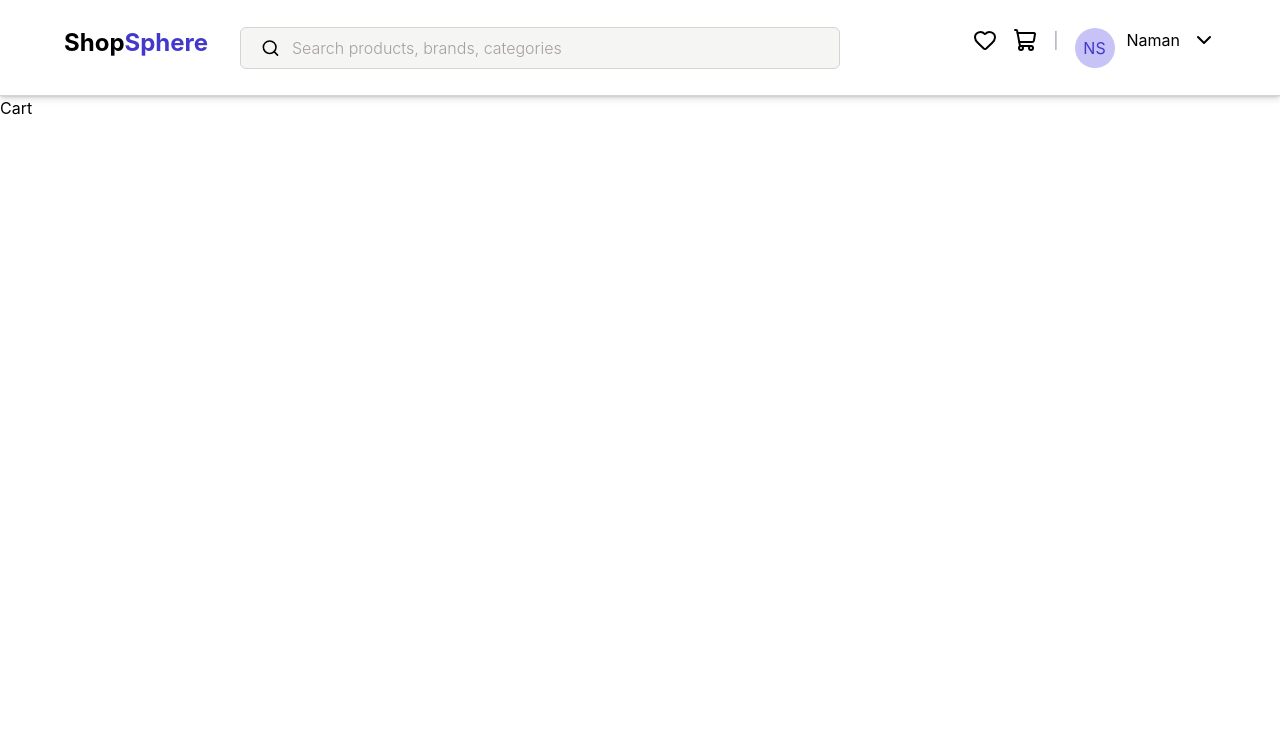
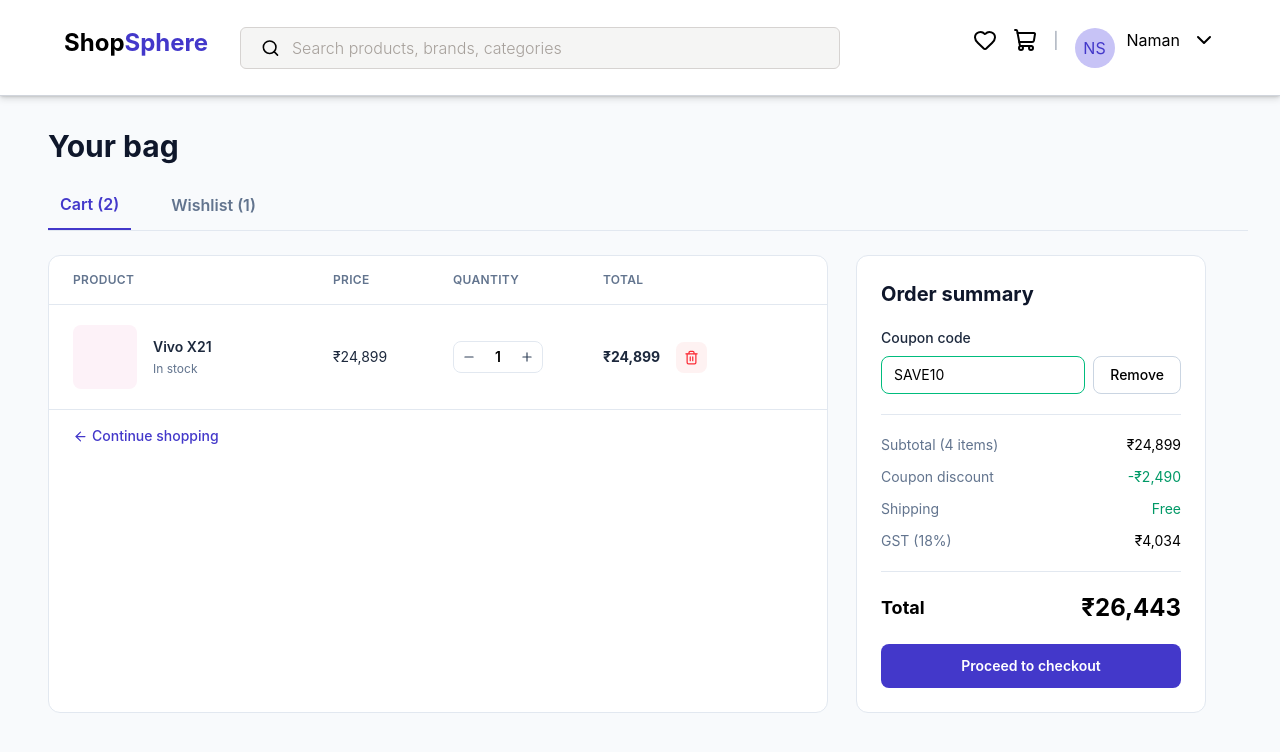
Before and after one commit to NamanShrivastava1/React-Topics, a React (Vite) app in the folder Task/: page /cart in a window 1280 px wide. Shown: the top 752 px of the page. Built offline with nearby package versions, Linux system fonts and the light colour scheme.

Commit message:
feat: update routing for ProductDetail and enhance Cart component with wishlist functionality

```diff
--- a/Task/src/App/app.routes.jsx
+++ b/Task/src/App/app.routes.jsx
@@ -31,7 +31,7 @@ export const routes = createBrowserRouter([
         element: <Cart />,
       },
       {
-        path: "/productDetail/:id",
+        path: "/productDetail",
         element: <ProductDetail />,
       },
     ],
--- a/Task/src/pages/Cart.jsx
+++ b/Task/src/pages/Cart.jsx
@@ -1,9 +1,256 @@
-// import React from 'react'
+import { Minus, Plus, Trash2, ArrowLeft } from "lucide-react";
+import { useState } from "react";
+import { Link } from "react-router";
+
+const cartItems = [
+  {
+    id: 1,
+    name: "Vivo X21",
+    price: 24899,
+    quantity: 1,
+    stock: "In stock",
+    bg: "#fdf2f8",
+  },
+];
+const wishlistItems = [
+  {
+    id: 4,
+    name: "Samsung Galaxy S24",
+    price: 74999,
+    stock: "In stock",
+    bg: "#f1f5f9",
+  },
+];
 
 const Cart = () => {
+  const [showWishlist, setShowWishlist] = useState(false);
+
+  const subtotal = cartItems.reduce(
+    (total, item) => total + item.price * item.quantity,
+    0,
+  );
+
+  const discount = Math.round(subtotal * 0.1);
+  const gst = Math.round((subtotal - discount) * 0.18);
+  const total = subtotal - discount + gst;
+
   return (
-    <div>Cart</div>
-  )
-}
+    <main className="min-h-[calc(100vh-6rem)] bg-slate-50 px-12 py-8">
+      <div className="mx-auto w-300">
+        <h1 className="mb-7 text-3xl font-bold text-slate-900">Your bag</h1>
 
-export default Cart
+        <div className="mb-6 flex gap-7 border-b border-slate-200">
+          <button
+            onClick={() => setShowWishlist(false)}
+            className={`pb-3 px-3 text-base font-semibold ${
+              !showWishlist ? "border-b-2 text-[#4338ca]" : "text-slate-500"
+            }`}
+            style={!showWishlist ? { borderColor: "#4338ca" } : {}}
+          >
+            Cart ({cartItems.length + 1})
+          </button>
+
+          <button
+            onClick={() => setShowWishlist(true)}
+            className={`pb-3 px-3 text-base font-semibold ${
+              showWishlist ? "border-b-2 text-[#4338ca]" : "text-slate-500"
+            }`}
+            style={showWishlist ? { borderColor: "#4338ca" } : {}}
+          >
+            Wishlist ({wishlistItems.length})
+          </button>
+        </div>
+        {!showWishlist && (
+          <div className="flex gap-7">
+            <div className="w-195 overflow-hidden rounded-xl border border-slate-200 bg-white">
+              <div className="grid grid-cols-[260px_120px_150px_1fr] border-b border-slate-200 px-6 py-4 text-xs font-semibold uppercase tracking-wide text-slate-500">
+                <span>Product</span>
+                <span>Price</span>
+                <span>Quantity</span>
+                <span>Total</span>
+              </div>
+
+              {cartItems.map((item) => (
+                <div
+                  key={item.id}
+                  className="grid grid-cols-[260px_120px_150px_1fr] items-center border-b border-slate-200 px-6 py-5"
+                >
+                  <div className="flex items-center gap-4">
+                    <div
+                      className="h-16 w-16 rounded-lg"
+                      style={{ backgroundColor: item.bg }}
+                    />
+                    <div>
+                      <h2 className="text-sm font-semibold text-slate-800">
+                        {item.name}
+                      </h2>
+                      <p className="mt-1 text-xs text-slate-500">
+                        {item.stock}
+                      </p>
+                    </div>
+                  </div>
+                  <p className="text-sm text-slate-800">
+                    ₹{item.price.toLocaleString("en-IN")}
+                  </p>
+                  <div className="flex w-fit items-center rounded-lg border border-slate-200">
+                    <button className="p-2 text-slate-700">
+                      <Minus size={14} />
+                    </button>
+                    <span className="w-7 text-center text-sm font-semibold">
+                      {item.quantity}
+                    </span>
+                    <button className="p-2 text-slate-700">
+                      <Plus size={14} />
+                    </button>
+                  </div>
+                  <div className="flex items-center gap-4">
+                    <p className="text-sm font-bold text-slate-800">
+                      ₹{(item.price * item.quantity).toLocaleString("en-IN")}
+                    </p>
+                    <button className="rounded-lg bg-red-50 p-2 text-red-500">
+                      <Trash2 size={15} />
+                    </button>
+                  </div>
+                </div>
+              ))}
+              <Link
+                to="/"
+                className="flex items-center gap-1 px-6 py-4 text-sm font-medium"
+                style={{ color: "#4338ca" }}
+              >
+                <ArrowLeft size={15} />
+                Continue shopping
+              </Link>
+            </div>
+
+            <div className="h-fit w-87.5 rounded-xl border border-slate-200 bg-white p-6">
+              <h2 className="mb-5 text-xl font-bold text-slate-900">
+                Order summary
+              </h2>
+              <p className="mb-2 text-sm font-medium text-slate-800">
+                Coupon code
+              </p>
+
+              <div className="flex gap-2">
+                <input
+                  value="SAVE10"
+                  readOnly
+                  className="w-full rounded-lg border border-emerald-500 px-3 py-2 text-sm outline-none"
+                />
+                <button className="rounded-lg border border-slate-300 px-4 text-sm font-medium">
+                  Remove
+                </button>
+              </div>
+              {/*
+              <p className="mt-2 text-xs text-emerald-600">
+                SAVE10 applied — 10% off
+              </p> */}
+
+              <div className="my-5 border-t border-slate-200" />
+              <div className="space-y-3 text-sm">
+                <div className="flex justify-between">
+                  <span className="text-slate-500">Subtotal (4 items)</span>
+
+                  <span>₹{subtotal.toLocaleString("en-IN")}</span>
+                </div>
+
+                <div className="flex justify-between">
+                  <span className="text-slate-500">Coupon discount</span>
+
+                  <span className="text-emerald-600">
+                    -₹{discount.toLocaleString("en-IN")}
+                  </span>
+                </div>
+
+                <div className="flex justify-between">
+                  <span className="text-slate-500">Shipping</span>
+
+                  <span className="text-emerald-600">Free</span>
+                </div>
+
+                <div className="flex justify-between">
+                  <span className="text-slate-500">GST (18%)</span>
+
+                  <span>₹{gst.toLocaleString("en-IN")}</span>
+                </div>
+              </div>
+
+              <div className="my-5 border-t border-slate-200" />
+
+              <div className="mb-5 flex items-center justify-between">
+                <span className="text-lg font-bold">Total</span>
+
+                <span className="text-2xl font-bold">
+                  ₹{total.toLocaleString("en-IN")}
+                </span>
+              </div>
+
+              <button
+                className="w-full rounded-lg py-3 text-sm font-semibold text-white"
+                style={{ backgroundColor: "#4338ca" }}
+              >
+                Proceed to checkout
+              </button>
+            </div>
+          </div>
+        )}
+        {showWishlist && (
+          <div className="w-195 overflow-hidden rounded-xl border border-slate-200 bg-white">
+            <div className="border-b border-slate-200 px-6 py-4">
+              <h2 className="text-lg font-semibold text-slate-900">
+                Your Wishlist
+              </h2>
+            </div>
+            {wishlistItems.map((item) => (
+              <div
+                key={item.id}
+                className="flex items-center justify-between border-b border-slate-200 px-6 py-5"
+              >
+                <div className="flex items-center gap-4">
+                  <div
+                    className="h-16 w-16 rounded-lg"
+                    style={{ backgroundColor: item.bg }}
+                  />
+
+                  <div>
+                    <h2 className="text-sm font-semibold text-slate-800">
+                      {item.name}
+                    </h2>
+
+                    <p className="mt-1 text-xs text-slate-500">{item.stock}</p>
+
+                    <p className="mt-1 text-sm font-semibold text-slate-800">
+                      ₹{item.price.toLocaleString("en-IN")}
+                    </p>
+                  </div>
+                </div>
+                <div className="flex items-center gap-3">
+                  <button
+                    className="rounded-lg px-4 py-2 text-sm font-medium text-white"
+                    style={{ backgroundColor: "#4338ca" }}
+                  >
+                    Add to Cart
+                  </button>
+
+                  <button className="rounded-lg bg-red-50 p-2 text-red-500">
+                    <Trash2 size={15} />
+                  </button>
+                </div>
+              </div>
+            ))}
+            <button
+              className="flex items-center gap-1 px-6 py-4 text-sm font-medium"
+              style={{ color: "#4338ca" }}
+              onClick={() => setShowWishlist(false)}
+            >
+              <ArrowLeft size={15} />
+              Back to Cart
+            </button>
+          </div>
+        )}
+      </div>
+    </main>
+  );
+};
+
+export default Cart;
--- a/Task/src/pages/ProductDetail.jsx
+++ b/Task/src/pages/ProductDetail.jsx
@@ -2,7 +2,7 @@
 
 const ProductDetail = () => {
   return (
-    <div>ProductDetail</div>
+    <main></main>
   )
 }
 
```
